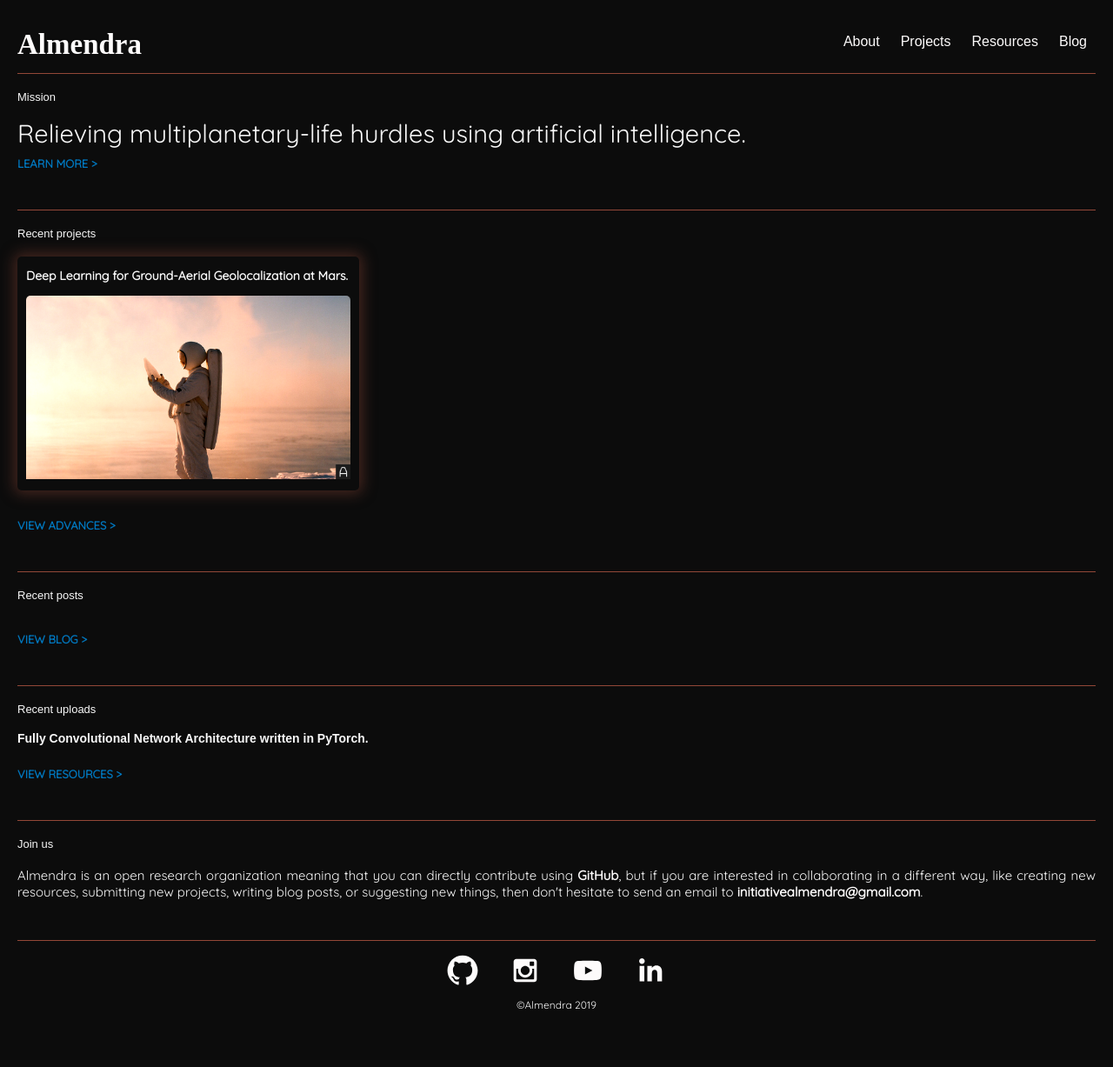
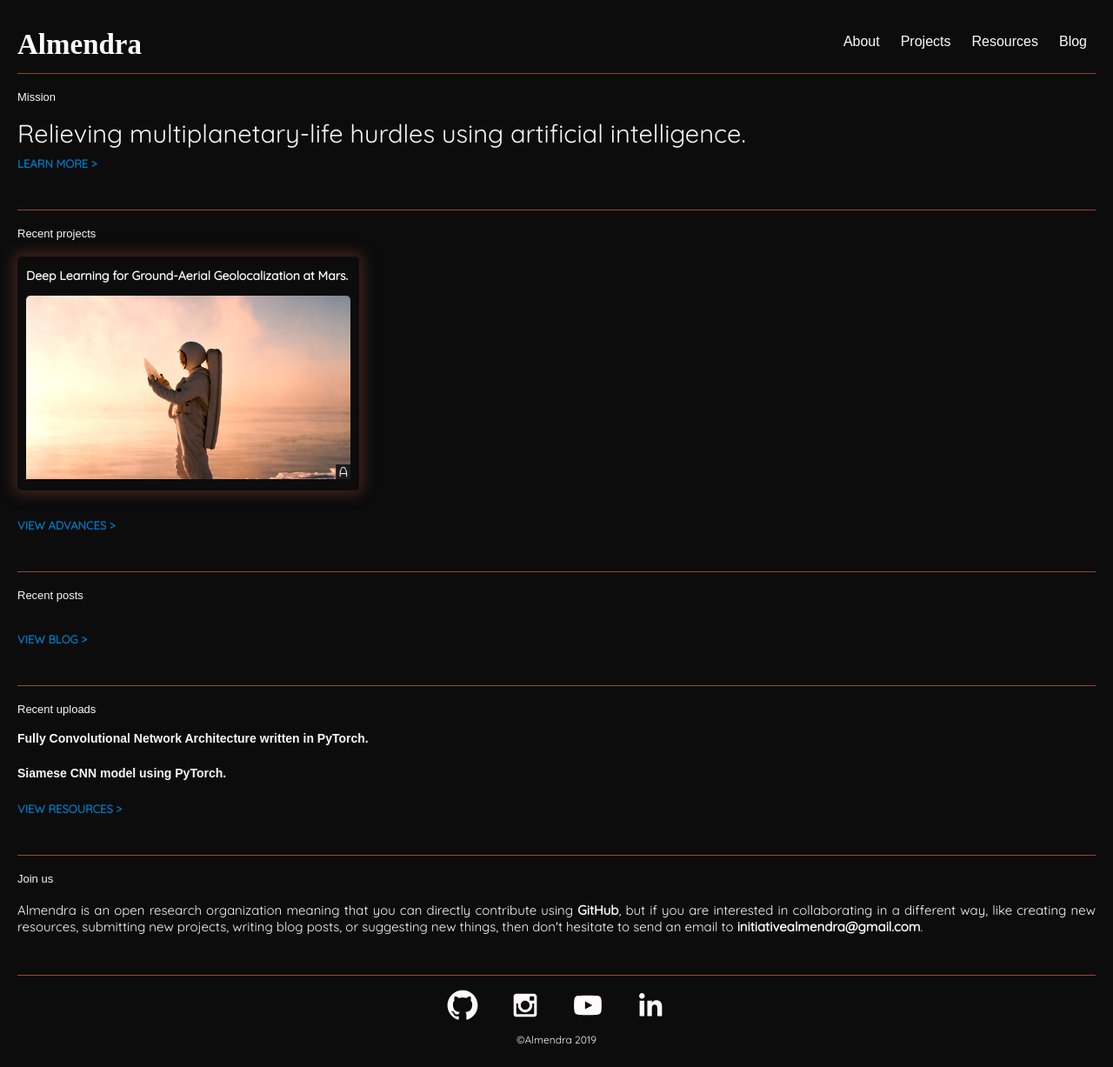
Before and after one commit to multiplanetai/multiplanetai.github.io, a Jekyll site: the page built from index.html, in a window 1280 px wide. Shown: the whole page at 87% size. Built offline with Jekyll 4.4.1, drawn with Linux system fonts in a browser that asks for light colours; some web fonts are replaced; before the commit the page ends 1187 px from its top, so only the background shows below that.

Commit message:
Page update - add new resource in open code (Siamese CNN)

```diff
--- a/_data/codeurls.yml
+++ b/_data/codeurls.yml
@@ -1,2 +1,5 @@
 - name: "Fully Convolutional Network Architecture written in PyTorch."
   url: "https://github.com/initiativealmendra/DL-architectures/blob/master/FCN.py"
+
+- name: "Siamese CNN model using PyTorch."
+  url: "https://github.com/initiativealmendra/DL-architectures/blob/master/SiameseCNN.py"
--- a/_layouts/default.html
+++ b/_layouts/default.html
@@ -85,8 +85,6 @@
 	}
 </script>
 
-<!--
-
 <script async src="https://www.googletagmanager.com/gtag/js?id=UA-131668874-2"></script>
 <script>
   window.dataLayer = window.dataLayer || [];
@@ -95,5 +93,3 @@
 
   gtag('config', 'UA-131668874-2');
 </script>
-
--->
```
